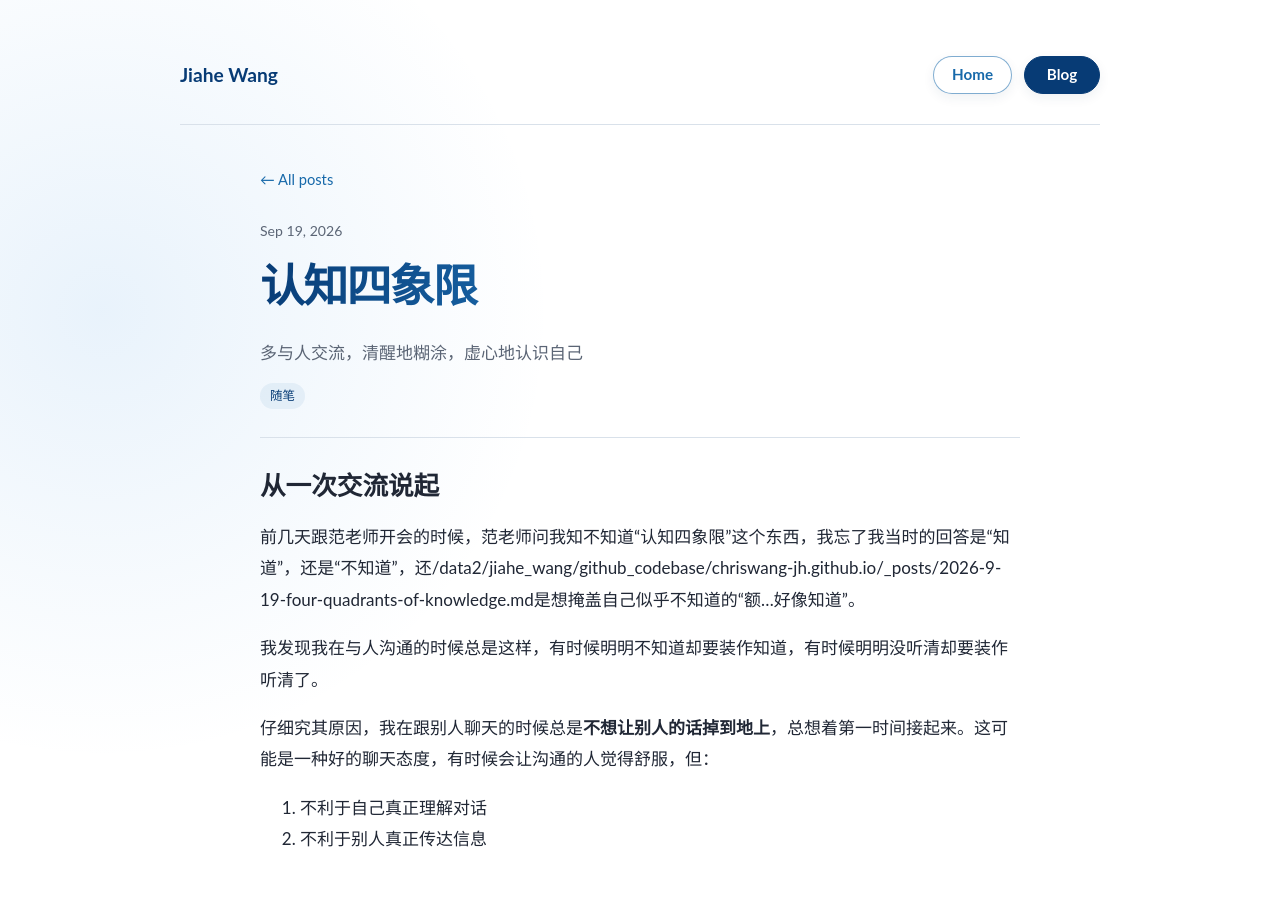
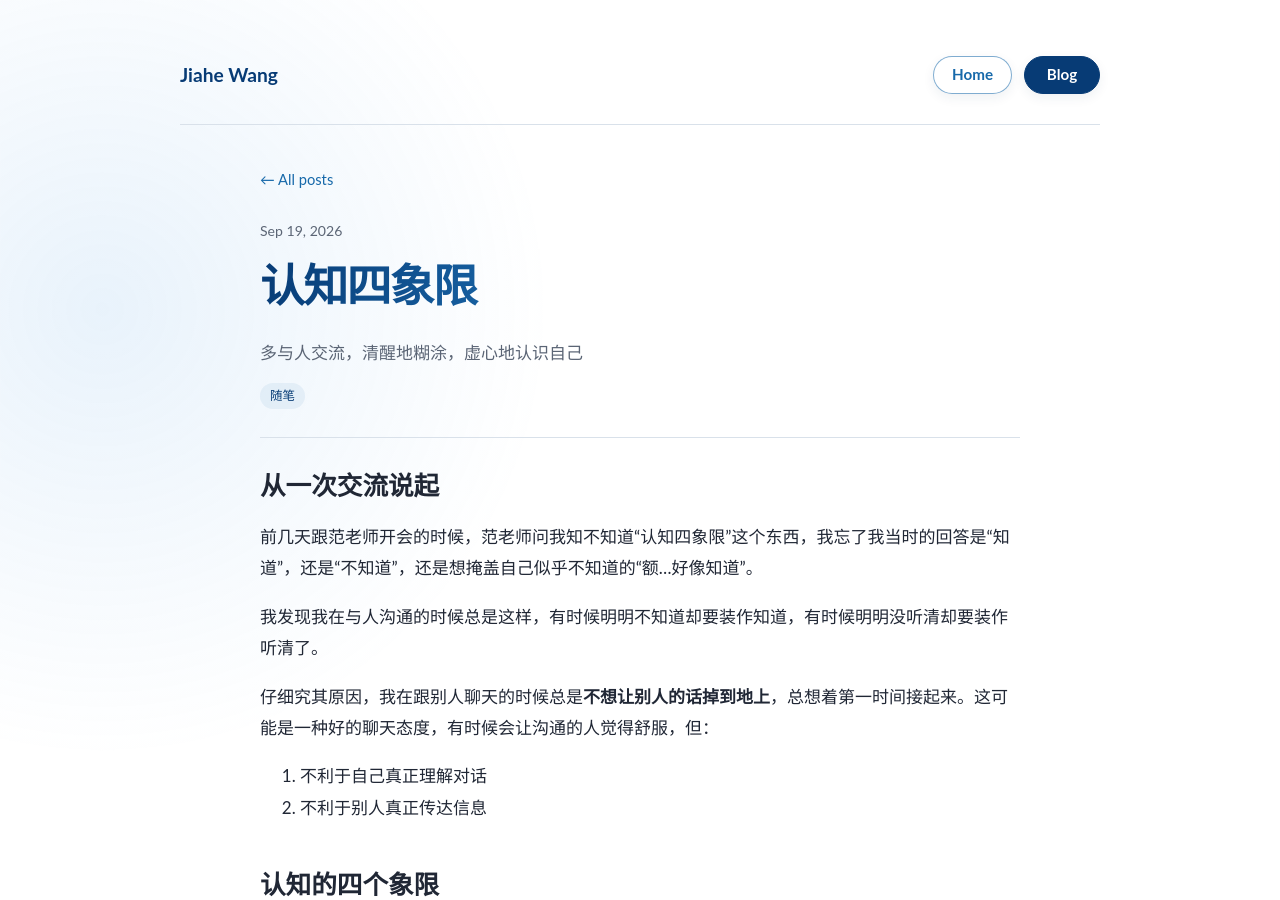
Before and after one commit to ChrisWang-jh/chriswang-jh.github.io, a Jekyll site: the page built from _posts/2026-9-19-four-quadrants-of-knowledge.md, in a window 1280 px wide and 900 px high. Built offline with Jekyll 4.4.1, drawn with Linux system fonts in a browser that asks for light colours; some of the changed lines change nothing that is shown; some of the changed text lies outside the part shown.

Commit message:
add post 认知四象限 2nd

```diff
--- a/_posts/2026-9-19-four-quadrants-of-knowledge.md
+++ b/_posts/2026-9-19-four-quadrants-of-knowledge.md
@@ -7,7 +7,7 @@
 
 ## 从一次交流说起
 
-前几天跟范老师开会的时候，范老师问我知不知道“认知四象限”这个东西，我忘了我当时的回答是“知道”，还是“不知道”，还/data2/jiahe_wang/github_codebase/chriswang-jh.github.io/_posts/2026-9-19-four-quadrants-of-knowledge.md是想掩盖自己似乎不知道的“额...好像知道”。
+前几天跟范老师开会的时候，范老师问我知不知道“认知四象限”这个东西，我忘了我当时的回答是“知道”，还是“不知道”，还是想掩盖自己似乎不知道的“额...好像知道”。
 
 我发现我在与人沟通的时候总是这样，有时候明明不知道却要装作知道，有时候明明没听清却要装作听清了。
 
@@ -57,7 +57,7 @@
 
 > 个人进步和成长的力量，很大一部分来自于将**不知道自己不知道**的内容转换成**知道自己不知道**的内容，然后通过学习和掌握，变成**知道自己知道**
 
-如之前所属，按照认知四象限划分的话，我们容易走进的最大的人生悲剧就是**不知道自己不知道**，却认为**自己已经知道**。
+如之前所述，按照认知四象限划分的话，我们容易走进的最大的人生悲剧就是**不知道自己不知道**，却认为**自己已经知道**。
 
 典型的例子就是自己的说话方式，口头词以及对一些事情的认识，可能会导致交流沟通起冲突。这种情况下会出现很多问题，如果感觉被人误解、有较多负面情绪、抱怨多、人生不得意时，可以反思一下，与人交流等方式来确认自己是否进入陷阱。
 
@@ -77,9 +77,9 @@
 
 - **行万里路，读万卷书，看世间百态**
 
-## 给自己的提醒
+## 写在最后
 
-我发现如果我总是在跟别人交流的时候 pretend 自己知道，那就是在潜意识里放大**知道自己知道**的区域，以至于遮盖了**不知道自己不知道**的部分，长此以往，自己可能什么都不知道，什么进步也不会有，还是很吓人的。
+我最近才发觉，如果我总是在跟别人交流的时候 pretend 自己知道，那就是在潜意识里放大**知道自己知道**的区域，以至于遮盖了**不知道自己不知道**的部分，长此以往，自己可能什么都不知道，什么进步也不会有，还是很吓人的。
 
 范老师曾在2026.07（总结worldexam这个项目的时候对我和子桐）建议过：不妨把自己变得自私一点，去问，大胆去问问题
 
```
